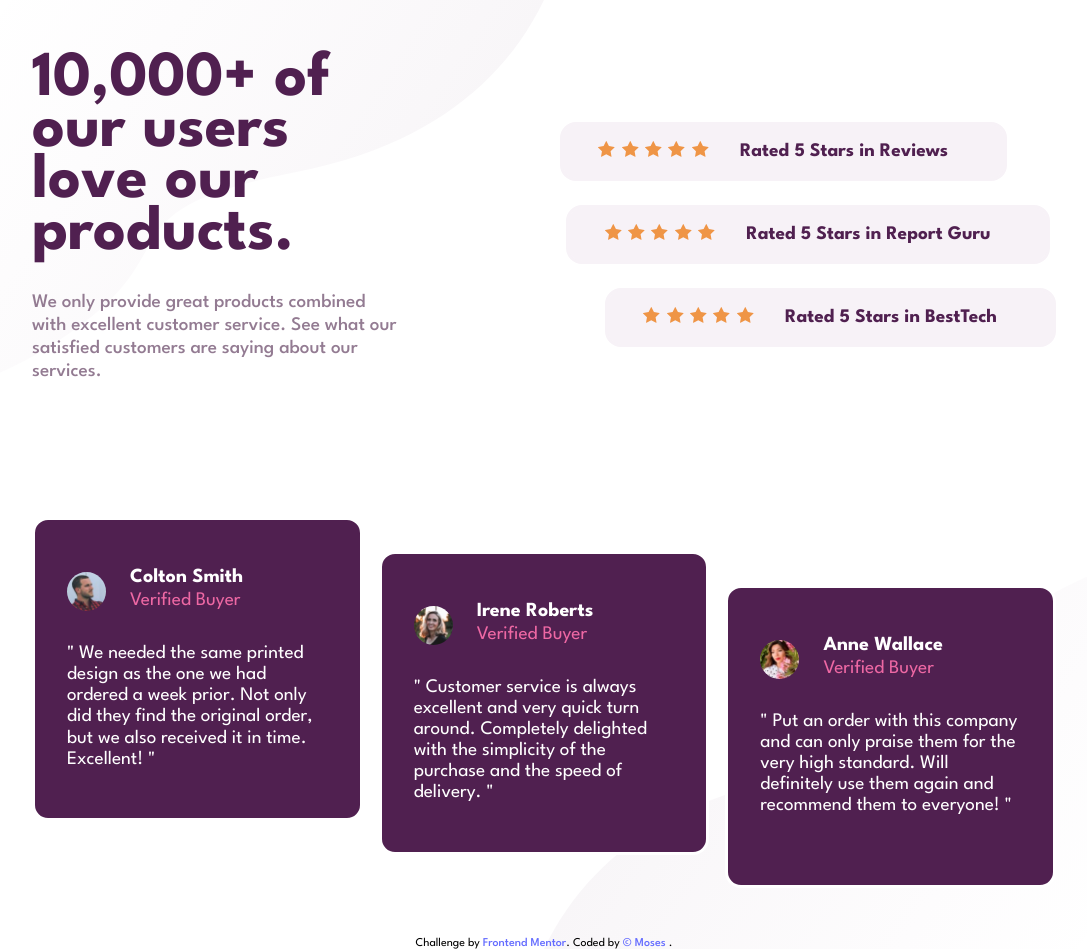
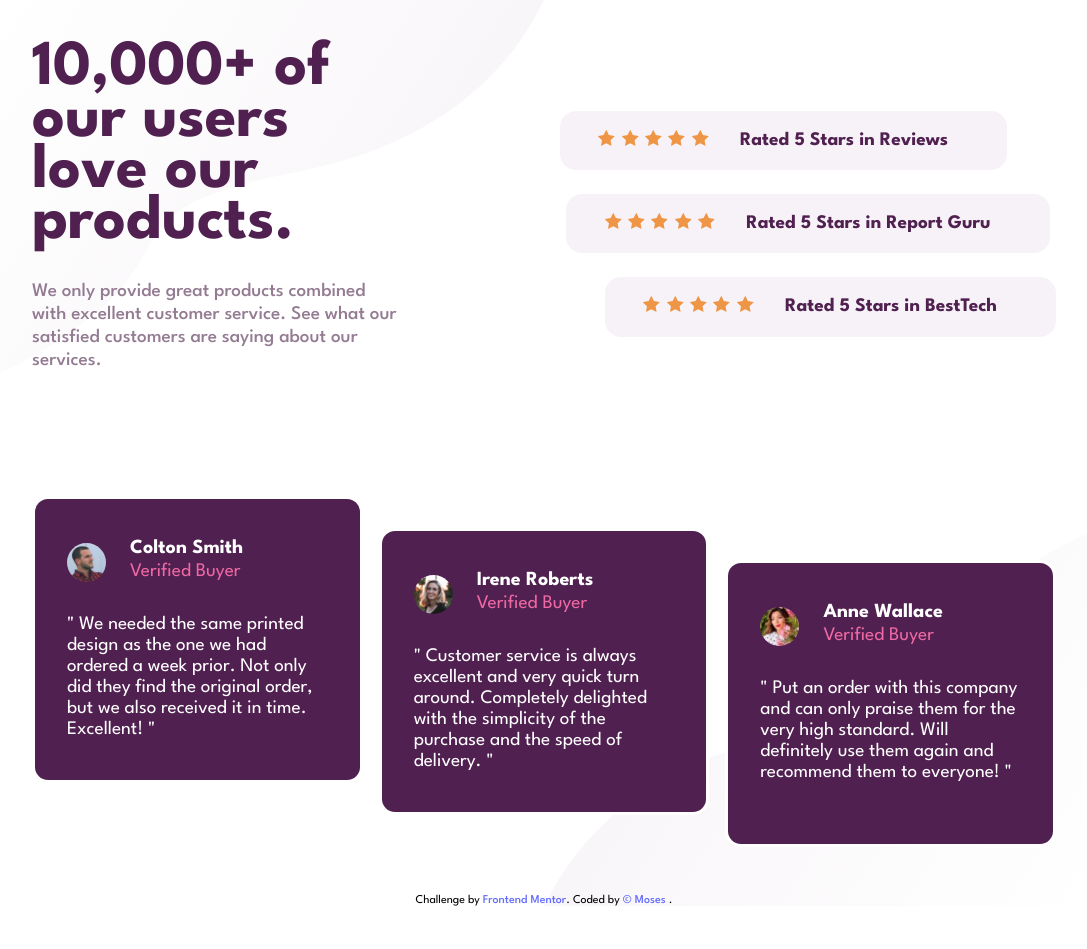
Before and after one commit to mbtenkorang/social-proof-section, a Vue app: page / in a window 1280 px wide. Shown: the whole page, without its empty margins (96-1183 px from the left). After the commit the page ends 906 px from the top, so only its background shows below. Built offline with nearby package versions, Linux system fonts and the light colour scheme.

Commit message:
Reduced margin for <article>

```diff
--- a/src/style.css
+++ b/src/style.css
@@ -352,7 +352,7 @@ main {
 
   article {
     margin-bottom: 0;
-    padding: 3em 2em;
+    padding: 2.5em 2em;
   }
 
   :nth-child(1 of article) {
```
